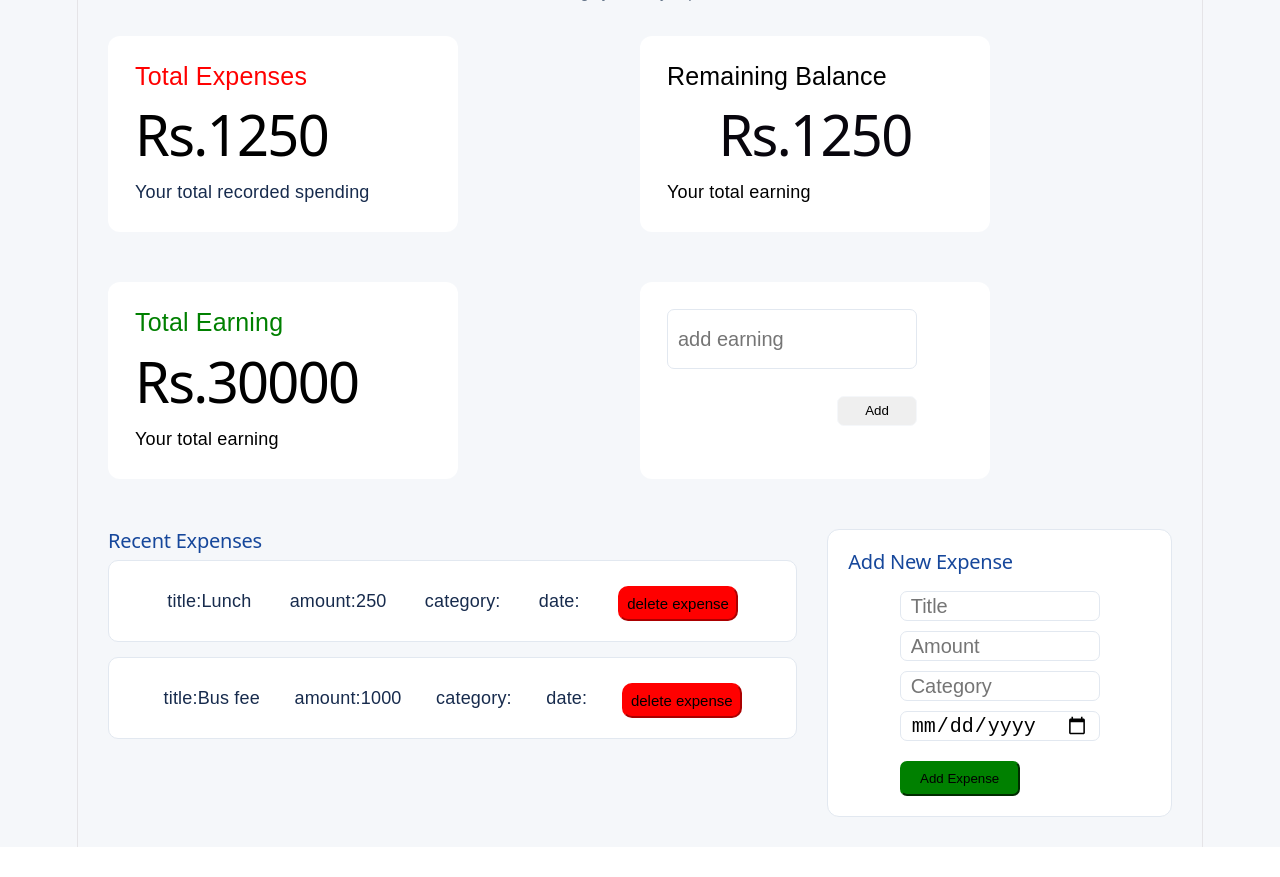
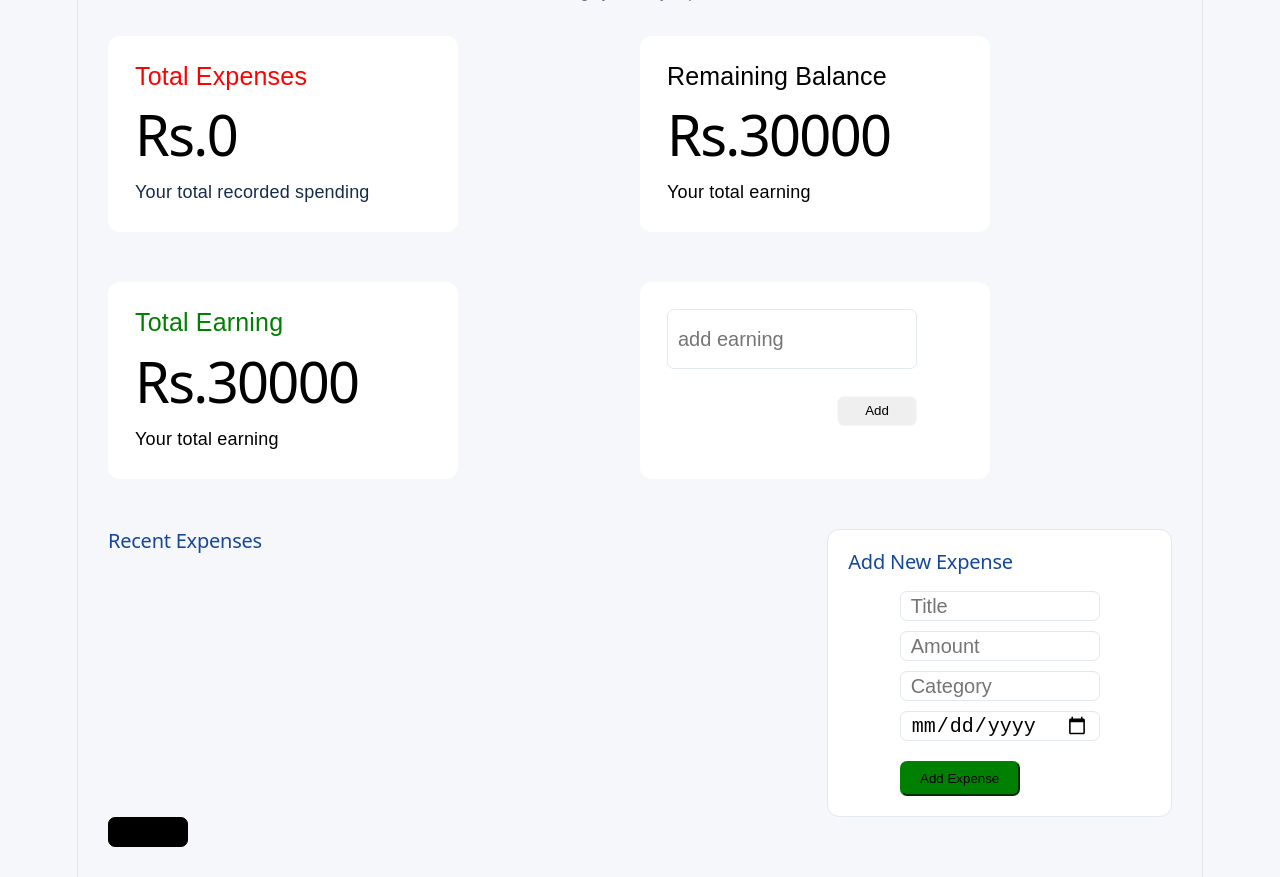
Before and after one commit to Rhishav19/expenses_tracker, a React (Vite) app: page / in a window 1280 px wide. Shown: the part 140-1017 px from the top of the page. Before the commit the page ends 987 px from the top, so only its background shows below. Built offline with nearby package versions, Linux system fonts and the light colour scheme.

Commit message:
Add dark mode functionally

```diff
--- a/src/App.css
+++ b/src/App.css
@@ -13,6 +13,11 @@ body {
   min-height: 100vh;
   padding: 30px;
   background-color: #F5F7FA;
+}
+.dark-app-container{
+  min-height: 100vh;
+  padding: 30px;
+  background-color: #111827;
 }
 
 .app-header {
@@ -208,3 +213,30 @@ color: #647488;
   margin-right: 200px;
 
 }
+.ramaining-balance-amount{
+  color: black;
+  padding-right: 200px;
+}
+.dark-mode-btn{
+  background-color: black;
+  width: 80px;
+  height: 30px;
+  border-radius: 7px;
+  border: 1px solid black;
+  cursor: pointer;
+  }
+  .light-mode-btn{
+  background-color: white;
+  width: 80px;
+  height: 30px;
+  border-radius: 7px;
+  border: 1px solid black;
+  cursor: pointer;
+  color: black;
+  margin-left: 10px;
+
+}
+
+.mode-btn-container{
+  display: flex;
+}
--- a/src/App.jsx
+++ b/src/App.jsx
@@ -3,10 +3,9 @@ import { useState } from "react";
 import "./App.css"
 
 function App(){
-  let [expense,setExpense]=useState([{
-     id: 1, title: "Lunch", amount: 250 },
-    { id: 2, title: "Bus fee", amount: 1000
-  }]);
+  let [expense,setExpense]=useState([
+
+  ]);
   let [newExpense,setNewExpense]=useState({
     id:"",
     title:"",
@@ -16,6 +15,8 @@ function App(){
   });
   let [earning,setEarning] = useState(30000);
   let [newEarning, setNewEarning] = useState("");
+  let [darkMode,setDarkMode] = useState(false);
+
 
   const updateEarning=(event)=>{
     setNewEarning(event.target.value);
@@ -26,6 +27,8 @@ function App(){
   setEarning(prevEarning=>prevEarning+Number(newEarning));
   setNewEarning("");
 };
+
+
 
   const updateSetNewId=(event)=>{
     setNewExpense({...newExpense,id:event.target.value});
@@ -72,8 +75,13 @@ function App(){
   let expenses = expense.map((item)=>(
     <ExpensesItem key={item.id} expense={item} deleteExpense={deleteExpense} />
   ));
+  let remainingBalance = earning-totalExpenses;
+
+  const toggleDarkMode = ()=> {
+    setDarkMode(prevDarkMode=>!prevDarkMode);
+  }
 return (
-  <div className="app-container">
+  <div className={darkMode?"dark-app-container":"app-container"}>
 
       <header className="app-header">
         <h1>Expense Tracker</h1>
@@ -87,7 +95,7 @@ return (
       </div>
        <div className="remaining-balance">
         <p className="remaining-balance-label">Remaining Balance</p>
-        <h1 className="ramaining-balance-amount">Rs.{[totalExpenses]}</h1>
+        <h1 className="ramaining-balance-amount">Rs.{[remainingBalance]}</h1>
         <p className="remaining-balance-desc">Your total earning</p>
       </div>
       <div className="total-earning">
@@ -121,12 +129,17 @@ return (
           <button onClick={addExpense} className="add-expenses-btn">
             Add Expense
           </button>
+
         </div>
 
       </section>
 
     </main>
-  </div>
+<div className="mode-btn-container">
+    <button className="dark-mode-btn" onClick={toggleDarkMode}>{darkMode?"Light":"Dark"}</button>
+
+</div>
+</div>
 );
 }
 
```
